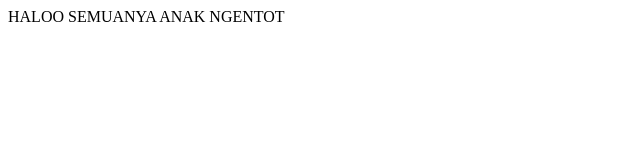
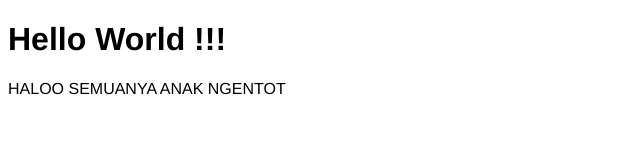
Before and after one commit to adzanidani/belajar_awal, a plain HTML site: page index.html in a window 1280 px wide. Shown: the whole page, without its empty margins (0-640 px from the left). Drawn offline with Linux system fonts and the light colour scheme.

Commit message:
Add CSS for index.html

```diff
--- a/index.html
+++ b/index.html
@@ -2,8 +2,12 @@
 <html>
     <head>
         <title>Adzani Ganteng</title>
+        <link rel="stylesheet" type="text/css" href="style.css">
     </head>
     <body>
+        <h1>
+            Hello World !!!
+        </h1>
         HALOO SEMUANYA ANAK NGENTOT
     </body>
 </html>
--- /dev/null
+++ b/style.css
@@ -0,0 +1,3 @@
+body{
+    font-family: Helvetica;
+}
```
